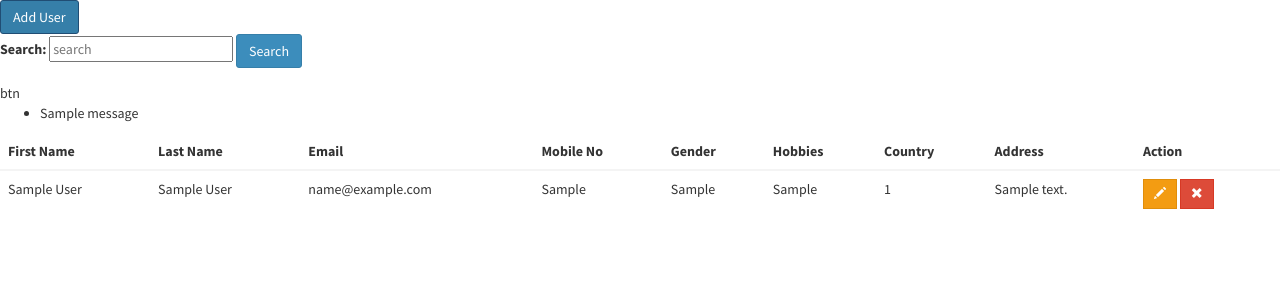
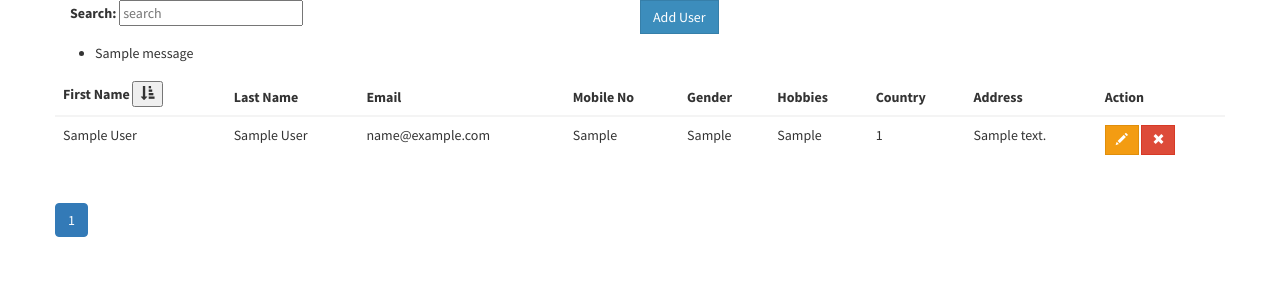
Before and after one commit to Mrudu30/userform, a Flask app: page / in a window 1280 px wide. Shown: the top 300 px of the page. Run offline with Flask 3, Linux system fonts and the light colour scheme; tables that the repository leaves empty or names only in its code hold one stand-in row (values such as "Sample post"); one stand-in notice (Sample message) is shown; some libraries are stand-ins or nearby versions.

Commit message:
pagination added

```diff
--- a/app.py
+++ b/app.py
@@ -1,5 +1,6 @@
 from flask import Flask,redirect,url_for,render_template,request,flash,get_flashed_messages
 from module.database import Database
+from math import ceil
 
 app=Flask(__name__,static_url_path='/static')
 app.secret_key= 'secretuserform'
@@ -12,9 +13,24 @@ def home():
     if request.method == 'POST':
         fname = request.form['fname']
         return redirect(url_for('search',fname=fname))
-    else:
-        data = db.readuser(None)
-        return render_template('home_utf8.html',userlist=data,messages=get_flashed_messages())
+
+    per_page = 2  # Number of items per page
+    page = int(request.args.get('page', 1))
+
+    data = db.readuser(None)
+
+    total_users = len(data)
+    total_pages = ceil(total_users / per_page)
+
+    start_index = (page - 1) * per_page
+    end_index = start_index + per_page
+    userlist = data[start_index:end_index]
+
+    pagination = {
+        'current_page': page,
+        'pages': range(1, total_pages + 1)
+    }
+    return render_template('home_utf8.html',userlist=userlist,messages=get_flashed_messages(),pagination=pagination)
 
 @app.route('/search/<string:fname>/')
 def search(fname):
--- a/templates/home_utf8.html
+++ b/templates/home_utf8.html
@@ -8,18 +8,22 @@
     <link rel="stylesheet" href="{{ url_for('static', filename='css/AdminLTE.min.css')}}">
     <link rel="stylesheet" href="{{ url_for('static', filename='css/_all-skins.min.css')}}">
     <link rel="stylesheet" href="{{ url_for('static', filename='css/dataTables.bootstrap.css')}}">
+    <script src="https://ajax.googleapis.com/ajax/libs/jquery/3.7.1/jquery.min.js"></script>
+    <script src="{{ url_for('static', filename='js/sort.js') }}"></script>
 </head>
 
-<body>
-    <a name="" id="" class="btn btn-primary" href="/add" role="button">Add User</a>
-    <form action="/" method="post">
+<body class="grid container">
+    <div class="row">
+        <a name="" id="" class="btn btn-primary btn-flat" href="/add" role="button">Add User</a>
+        <form action="/" method="post" class="col-sm-6">
             <div class="form-group">
             <label for="">Search: </label>
             <input type="text" name="fname" placeholder="search" class="form-input">
-          <input type="submit" value="Search" class="btn btn-primary">
             </div>
-        btn
         </form>
+    </div>
+
+    <div class="row">
     {% with messages = get_flashed_messages() %}
         {% if messages %}
             <ul>
@@ -29,10 +33,16 @@
             </ul>
         {% endif %}
     {% endwith %}
+    </div>
+
+    <div class="row">
         <table class="table">
             <thead>
                 <tr>
-                <th>First Name</th>
+                    <th>
+                        First Name
+                        <button id="fnamebtn"><span class="glyphicon glyphicon-sort-by-attributes"></span></button>
+                    </th>
                     <th>Last Name</th>
                     <th>Email</th>
                     <th>Mobile No</th>
@@ -66,5 +76,17 @@
                 {% endfor %}
             </tbody>
         </table>
+    </div>
+    <div class="row">
+        <nav aria-label="Page navigation">
+            <ul class="pagination">
+                {% for page in pagination.pages %}
+                    <li class="page-item {% if page == pagination.current_page %}active{% endif %}">
+                        <a class="page-link" href="{{ url_for('home', page=page) }}">{{ page }}</a>
+                    </li>
+                {% endfor %}
+            </ul>
+        </nav>
+    </div>
 </body>
 </html>
```
Lines whose indentation alone changed are shown as unchanged.
